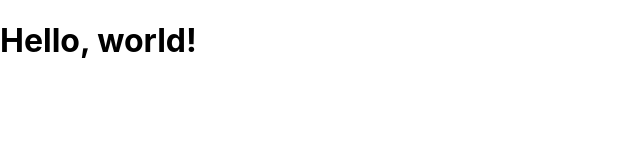
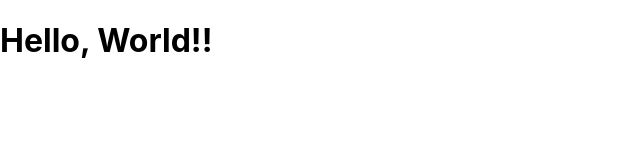
Before and after one commit to MikaYahata/udemy-react-redux-crud-application, a React (Create React App) app: page / in a window 1280 px wide. Shown: the top 160 px of the page, without its empty margins (0-640 px from the left). Built offline with nearby package versions, Linux system fonts and the light colour scheme.

Commit message:
Udemy react-redux-crud-application section3-11

```diff
--- a/src/App.js
+++ b/src/App.js
@@ -1,5 +1,18 @@
-function App() {
-  return <div><h1>Hello, world!</h1></div>;
+//import React, {Component} from 'react';
+
+function App()
+{
+  return <h1>Hello, World!!</h1>
 }
+//class App extends Component {
+//  render() {
+//    return <div>Hello, world!!</div>
+//    return React.createElement(
+//      "div",
+//      null,
+//      "Hello, world!!"
+//    );
+//  }
+//}
 
 export default App;
```
